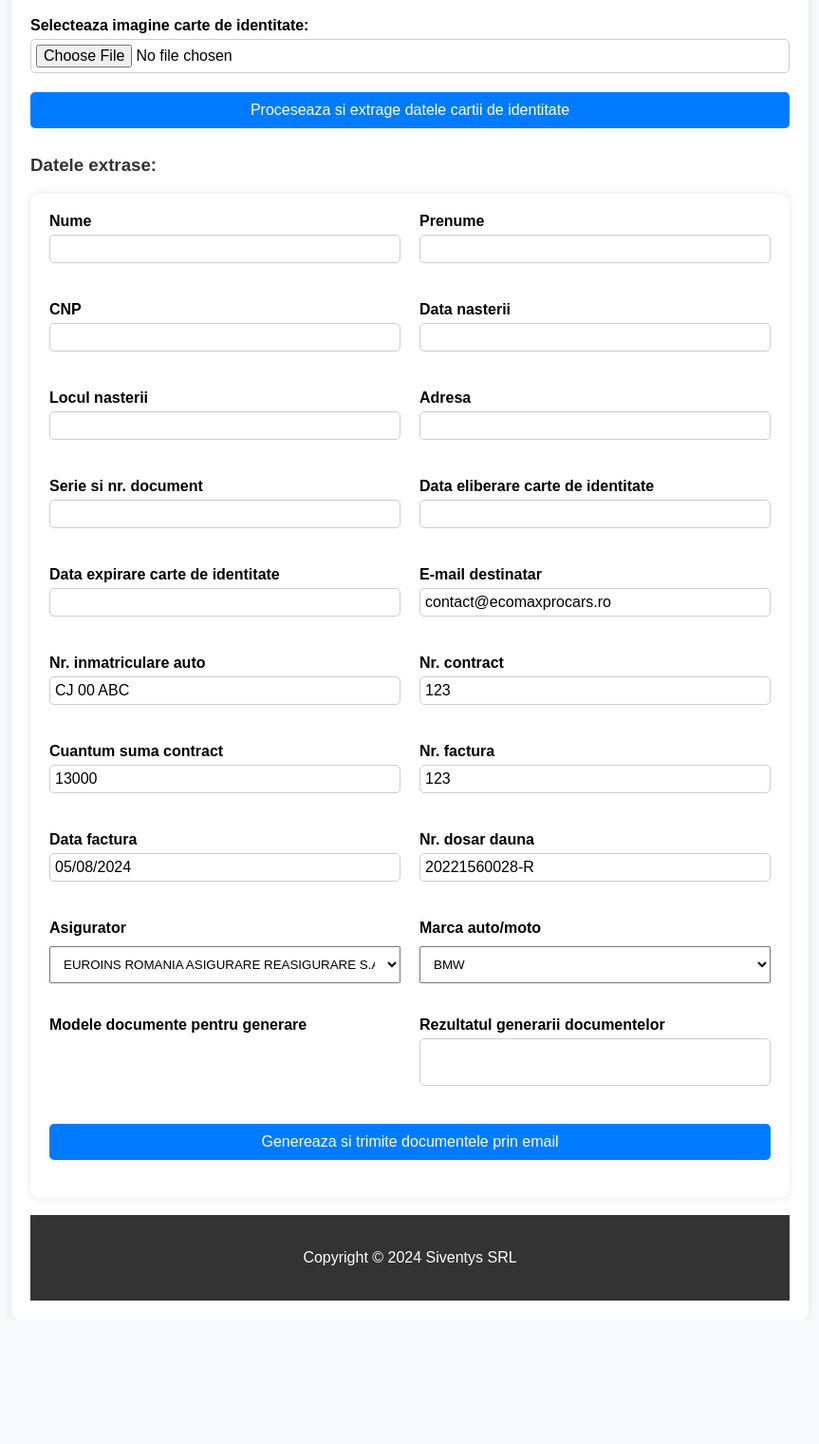
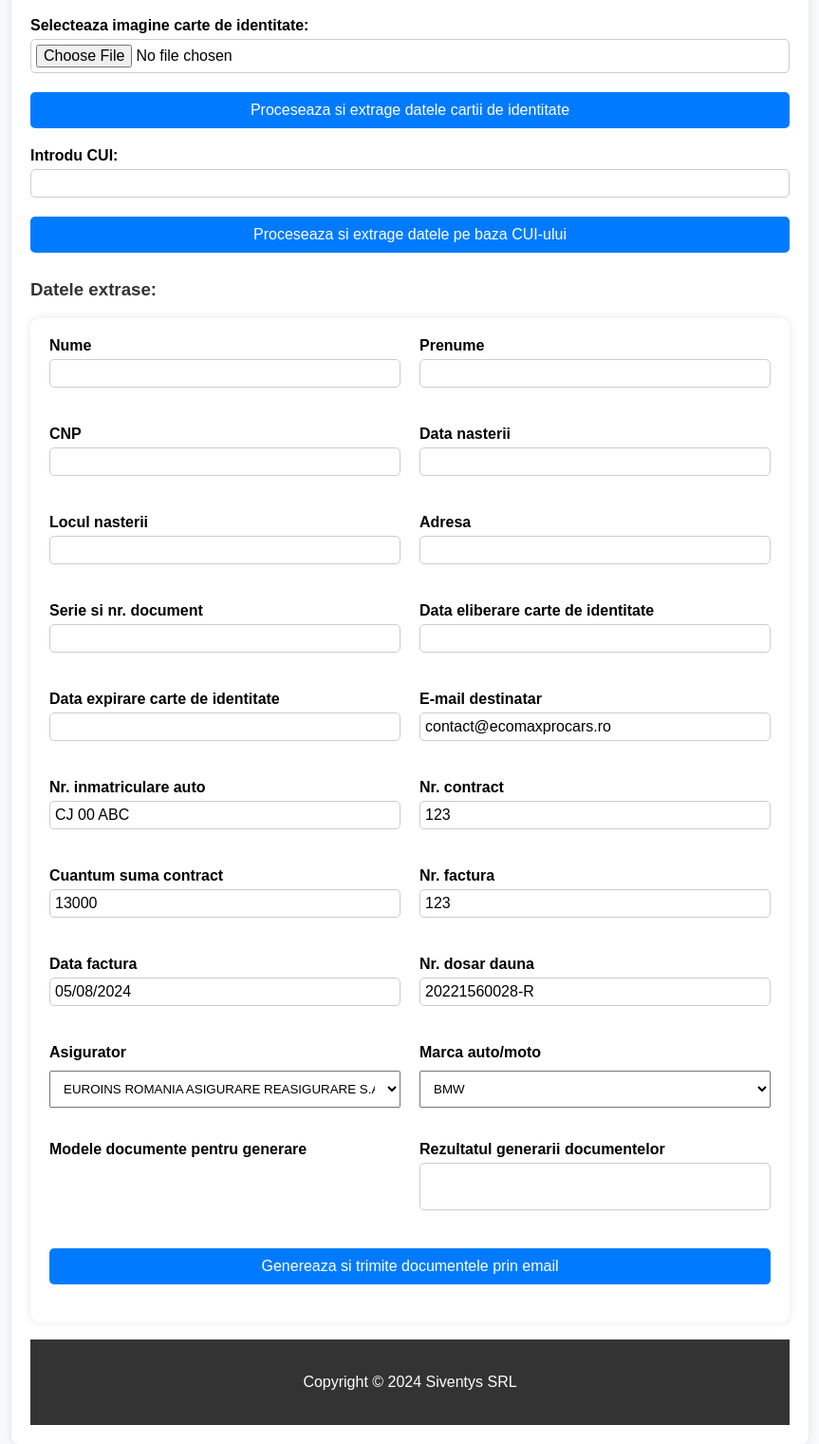
Before and after one commit to lentipacurar/web-app-ecomax, a Flask app: page / in a window 1280 px wide. Shown: the part 228-1748 px from the top of the page at 95% size, without its empty margins (208-1071 px from the left). Before the commit the page ends 1597 px from the top, so only its background shows below. Run offline with Flask 3, Linux system fonts and the light colour scheme; parts of the project's set-up code (start-up, migrations or seed data) failed here and were passed over.

Commit message:
added CUI search

```diff
--- a/app.py
+++ b/app.py
@@ -152,6 +152,27 @@ def process_upload():
 def logout():
     logout_user()
     return redirect(url_for('home'))
+
+# Endpoint to process the CUI and call an external API
+@app.route('/process-cui', methods=['POST'])
+def process_cui():
+    try:
+        # Get the CUI from the form
+        cui = request.form['cui']
+
+        # Call the external API with the CUI (replace with the actual API URL)
+        api_url = f"https://api.openapi.ro/v1/companies/{cui}"
+        headers = {'x-api-key': 'G9GwyMnv2Z5b2KL9xEyDCaYRzW9z5qAvZbkE3HEKY1gg9s53kQ'}
+        response = requests.get(api_url, headers=headers)
+
+        # Check if the response is successful
+        if response.status_code == 200:
+            data = response.json()
+            return jsonify(data), 200
+        else:
+            return jsonify({'error': 'Failed to retrieve data from external API'}), response.status_code
+    except Exception as e:
+        return jsonify({'error': str(e)}), 500
 
 def extract_id_data(formUrl):
     result = {}
--- a/static/js/script.js
+++ b/static/js/script.js
@@ -156,4 +156,41 @@ document.addEventListener('DOMContentLoaded', function() {
             document.getElementById('generate_result').value = 'Error: ' + error.message;
         });
     });
+
+    const formCUI = document.getElementById('cui-form');
+    formCUI.addEventListener('submit', function (event) {
+        event.preventDefault();
+        const formData = new FormData(formCUI);
+        const cui = formData.get('cui');
+
+        fetch('/process-cui', {
+            method: 'POST',
+            body: formData
+        })
+        .then(response => response.json())
+        .then(data => {
+            spinner.style.display = 'block';
+            if (data.error) {
+                alert('Error: ' + data.error);
+            } else {
+                fillDataFormCUI(data);
+            }
+            spinner.style.display = 'none';
+        })
+        .catch(error => {
+            alert('Error: ' + data.error);
+        });
+    });
+
+    function fillDataFormCUI(data) {
+        document.getElementById('name').value = data.denumire || '';
+        document.getElementById('surname').value = data.cod_postal || '';
+        document.getElementById('address').value = data.adresa || '';
+        document.getElementById('personal-id').value = data.cif || '';
+        document.getElementById('document-id').value = data.numar_reg_com || '';
+        document.getElementById('dob').value = data.stare || '';
+        document.getElementById('pob').value = data.judet || '';
+        document.getElementById('doi').value = data.ultima_declaratie || '';
+        document.getElementById('doe').value = data.ultima_prelucrare || '';
+    }
 });
--- a/templates/index.html
+++ b/templates/index.html
@@ -31,6 +31,16 @@
                 </div>
             </form>
             <div class="spinner" id="spinner"></div>
+            <form id="cui-form" action="/process-cui" method="post" enctype="multipart/form-data">
+                <label for="image">Introdu CUI:</label>
+                <div class="form-group">
+                    <input type="text" name="cui" id="cui" required>
+                </div>
+                <div class="form-group">
+                    <input type="submit" value="Proceseaza si extrage datele pe baza CUI-ului" class="btn">
+                </div>
+            </form>
+            <div id="response-container"></div>
             <h3>Datele extrase:</h3>
             <form id="extracted-data-form" action="/generate-docs" method="post" class="form-container" enctype="multipart/form-data">
                 <div class="form-group">
```
